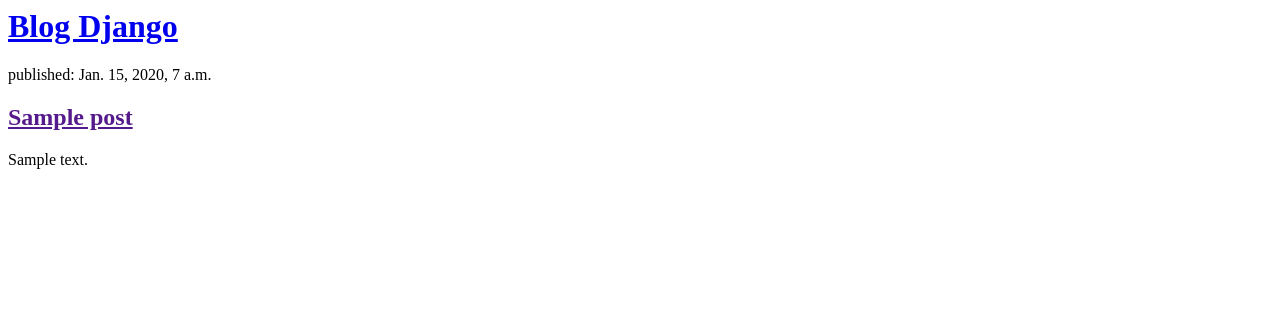
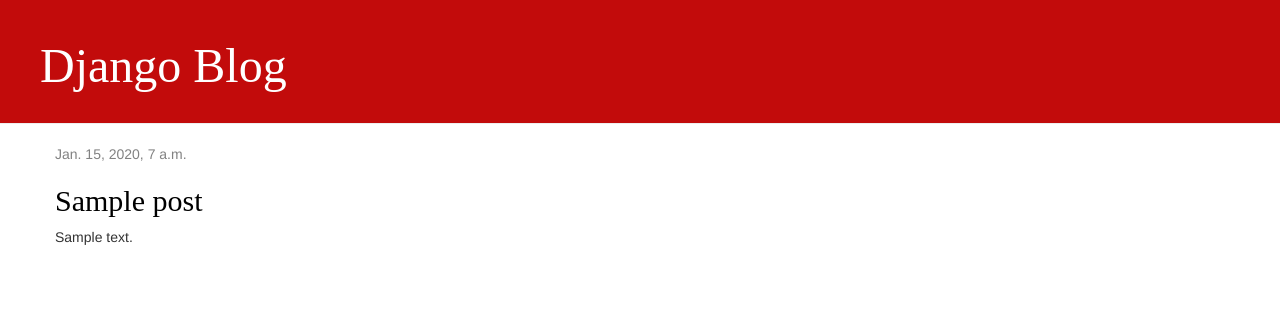
Before and after one commit to mateus3103/my-first-blog, a Django app: template blog/templates/blog/post_list.html in a window 1280 px wide. Shown: the top 316 px of the page. Run offline with Django 3.2, Linux system fonts and the light colour scheme; the template is opened without the code that fills it: values that come from a table or form of the project are taken from there, others are empty; tables that the repository leaves empty hold one stand-in row (values such as "Sample post"); some libraries are stand-ins or nearby versions.

Commit message:
Added view and template for detailed blog post as well as CSS for the site.

```diff
--- /dev/null
+++ b/blog/static/css/blog.css
@@ -0,0 +1,46 @@
+.page-header {
+    background-color: #C20B0B;
+    margin-top: 0;
+    padding: 20px 20px 20px 40px;
+}
+
+.page-header h1, .page-header h1 a, .page-header h1 a:visited, .page-header h1 a:active {
+    color: #ffffff;
+    font-size: 36pt;
+    text-decoration: none;
+}
+
+.content {
+    margin-left: 40px;
+}
+
+h1, h2, h3, h4 {
+    font-family: 'Prompt';
+}
+
+.date {
+    color: #828282;
+}
+
+.save {
+    float: right;
+}
+
+.post-form textarea, .post-form input {
+    width: 100%;
+}
+
+.top-menu, .top-menu:hover, .top-menu:visited {
+    color: #ffffff;
+    float: right;
+    font-size: 26pt;
+    margin-right: 20px;
+}
+
+.post {
+    margin-bottom: 70px;
+}
+
+.post h2 a, .post h2 a:visited {
+    color: #000000;
+}
--- /dev/null
+++ b/blog/templates/blog/base.html
@@ -0,0 +1,23 @@
+{% load static %}
+<html>
+    <head>
+        <title>Django Blog</title>
+        <link rel="stylesheet" href="//maxcdn.bootstrapcdn.com/bootstrap/3.2.0/css/bootstrap.min.css">
+        <link rel="stylesheet" href="//maxcdn.bootstrapcdn.com/bootstrap/3.2.0/css/bootstrap-theme.min.css">
+        <link href='//fonts.googleapis.com/css?family=Lobster&subset=latin,latin-ext' rel='stylesheet' type='text/css'>
+        <link rel="stylesheet" href="{% static 'css/blog.css' %}">
+    </head>
+    <body>
+        <div class="page-header">
+            <h1><a href="/">Django Blog</a></h1>
+        </div>
+        <div class="content container">
+            <div class="row">
+                <div class="col-md-8">
+                {% block content %}
+                {% endblock %}
+                </div>
+            </div>
+        </div>
+    </body>
+</html>
--- a/blog/templates/blog/post_list.html
+++ b/blog/templates/blog/post_list.html
@@ -1,17 +1,13 @@
-<html>
-    <head>
-        <title>Blog Django</title>
-    </head>
-    <body>
-        <div>
-            <h1><a href="/">Blog Django</a></h1>
-        </div>
-        {% for post in posts %}
-        <div>
-            <p>published: {{ post.published_date }}</p>
-            <h2><a href="">{{ post.title }}</a></h2>
+{% extends 'blog/base.html' %}
+
+{% block content %}
+    {% for post in posts %}
+        <div class="post">
+            <div class="date">
+                {{ post.published_date }}
+            </div>
+            <h2><a href="{% url 'post_detail' pk=post.pk %}">{{ post.title }}</a></h2>
             <p>{{ post.text|linebreaksbr }}</p>
         </div>
-        {% endfor %}
-    </body>
-</html>
+    {% endfor %}
+{% endblock %}
--- a/blog/urls.py
+++ b/blog/urls.py
@@ -4,4 +4,5 @@ from . import views
 
 urlpatterns = [
     path('', views.post_list, name='post_list'),
+    path('post/<int:pk>/', views.post_detail, name='post_detail'),
 ]
--- a/mysite/urls.py
+++ b/mysite/urls.py
@@ -1,7 +1,9 @@
 from django.contrib import admin
 from django.urls import path, include
+from django.conf import settings
+from django.conf.urls.static import static
 
 urlpatterns = [
     path('admin/', admin.site.urls),
     path('', include('blog.urls')),
-]
+] + static(settings.STATIC_URL, document_root=settings.STATIC_ROOT)
```
Also changed, not shown: blog/templates/blog/post_detail.html (added, +13 -0 lines), blog/views.py (+6 -1 lines).
